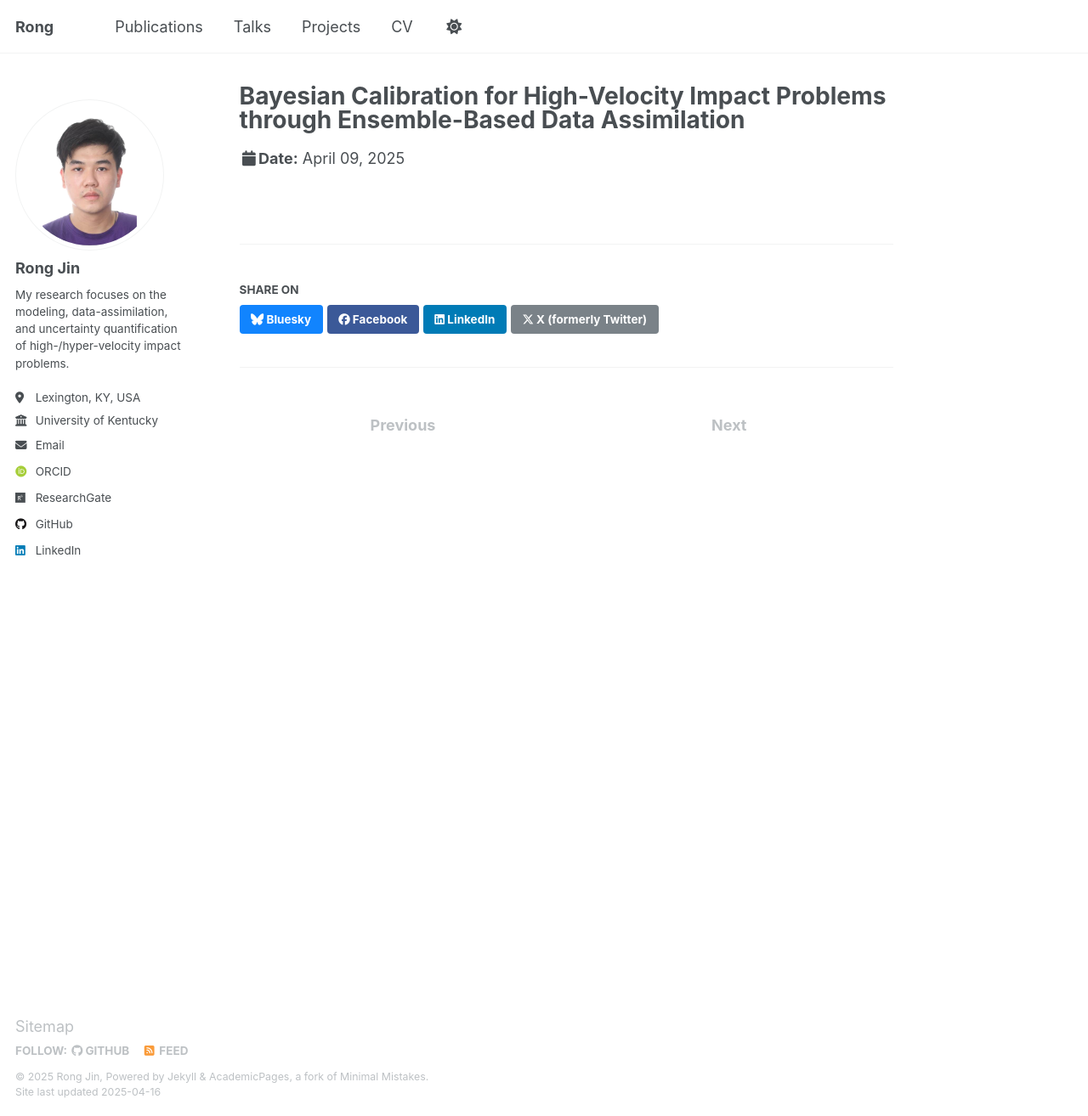
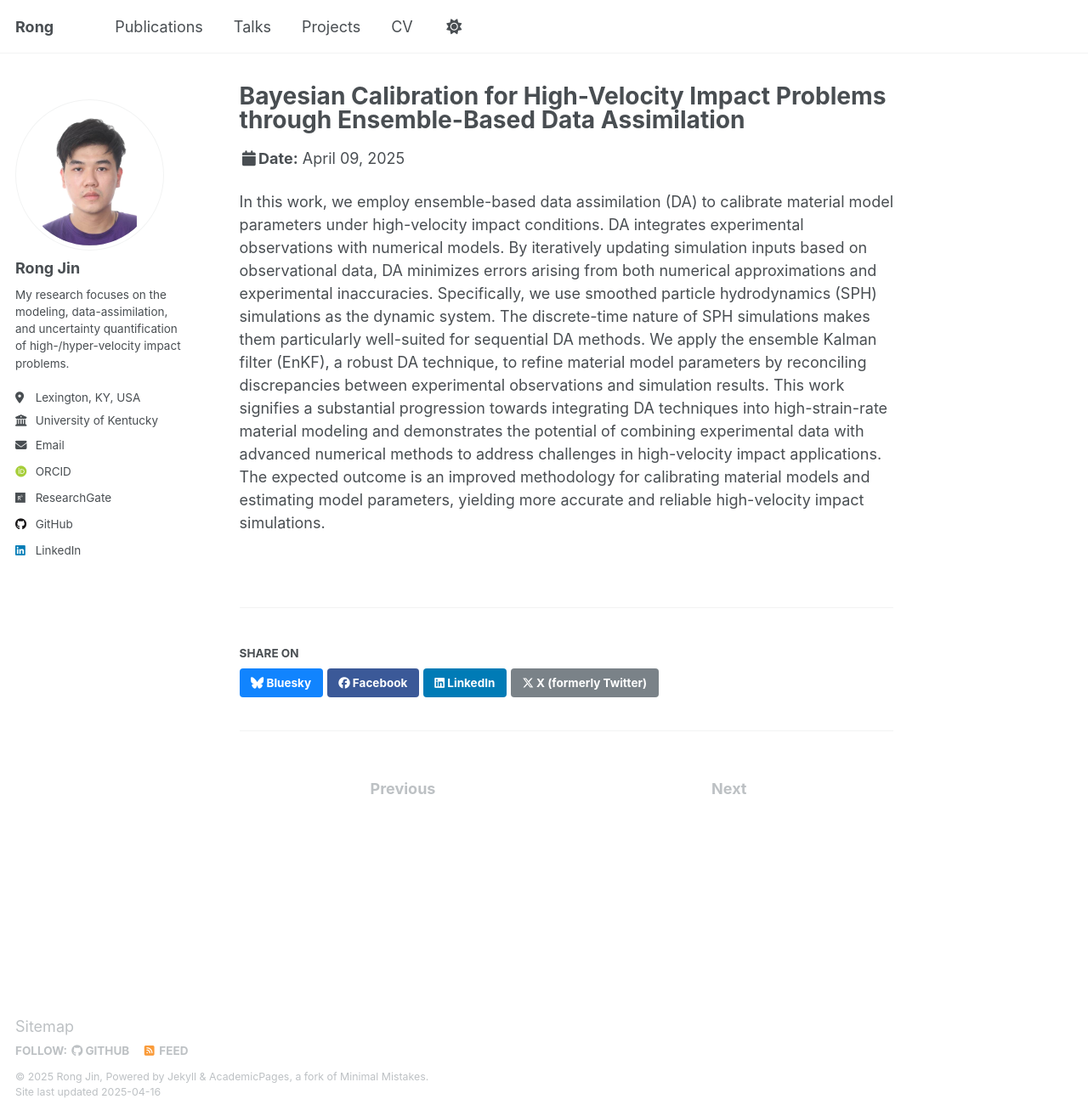
Before and after one commit to rong-jin/rong-jin.github.io, a Jekyll site: the page built from _talks/2025-04-09-Bayesian-Calibration-for-High-Velocity-Impact-Problems-through-Ensemble-Based-Data-Assimilation.md, in a window 1280 px wide and 1314 px high. Shown: the whole window at 85% size. Built offline with Jekyll 4.4.1, drawn with Linux system fonts in a browser that asks for light colours; some web fonts are replaced.

Commit message:
Update 2025-04-09-Bayesian-Calibration-for-High-Velocity-Impact-Problems-through-Ensemble-Based-Data-Assimilation.md

```diff
--- a/_talks/2025-04-09-Bayesian-Calibration-for-High-Velocity-Impact-Problems-through-Ensemble-Based-Data-Assimilation.md
+++ b/_talks/2025-04-09-Bayesian-Calibration-for-High-Velocity-Impact-Problems-through-Ensemble-Based-Data-Assimilation.md
@@ -7,3 +7,5 @@ venue: "The 2025 Mach Conference"
 date: 2025-04-09
 location: "Annapolis, Maryland, USA"
 ---
+
+In this work, we employ ensemble-based data assimilation (DA) to calibrate material model parameters under high-velocity impact conditions. DA integrates experimental observations with numerical models. By iteratively updating simulation inputs based on observational data, DA minimizes errors arising from both numerical approximations and experimental inaccuracies. Specifically, we use smoothed particle hydrodynamics (SPH) simulations as the dynamic system. The discrete-time nature of SPH simulations makes them particularly well-suited for sequential DA methods. We apply the ensemble Kalman filter (EnKF), a robust DA technique, to refine material model parameters by reconciling discrepancies between experimental observations and simulation results. This work signifies a substantial progression towards integrating DA techniques into high-strain-rate material modeling and demonstrates the potential of combining experimental data with advanced numerical methods to address challenges in high-velocity impact applications. The expected outcome is an improved methodology for calibrating material models and estimating model parameters, yielding more accurate and reliable high-velocity impact simulations.
```
